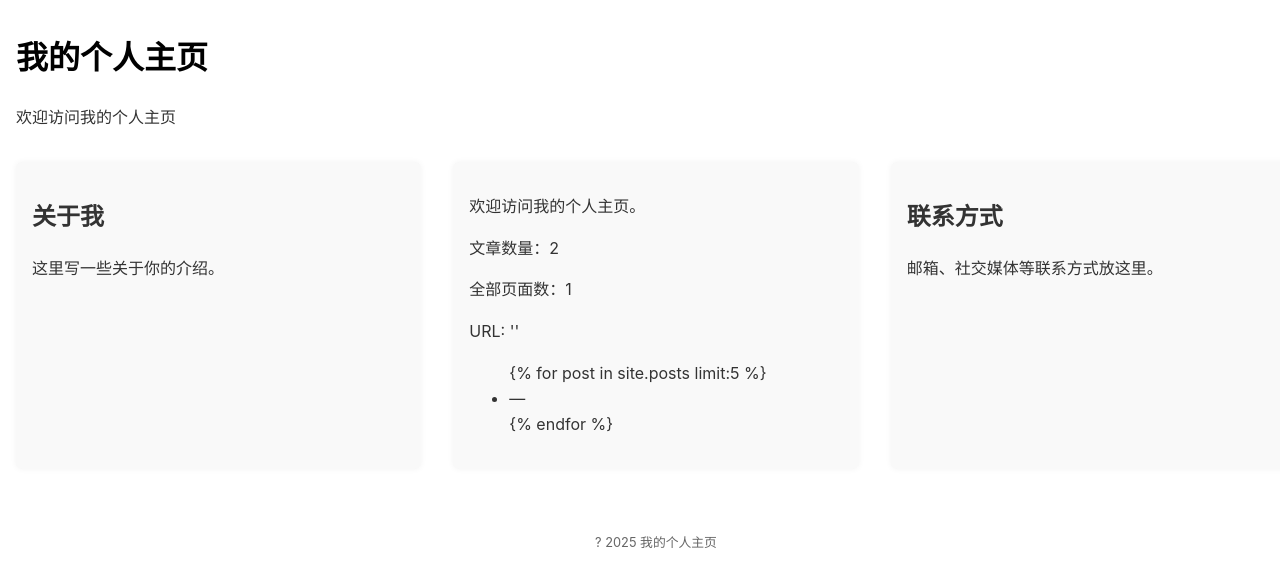
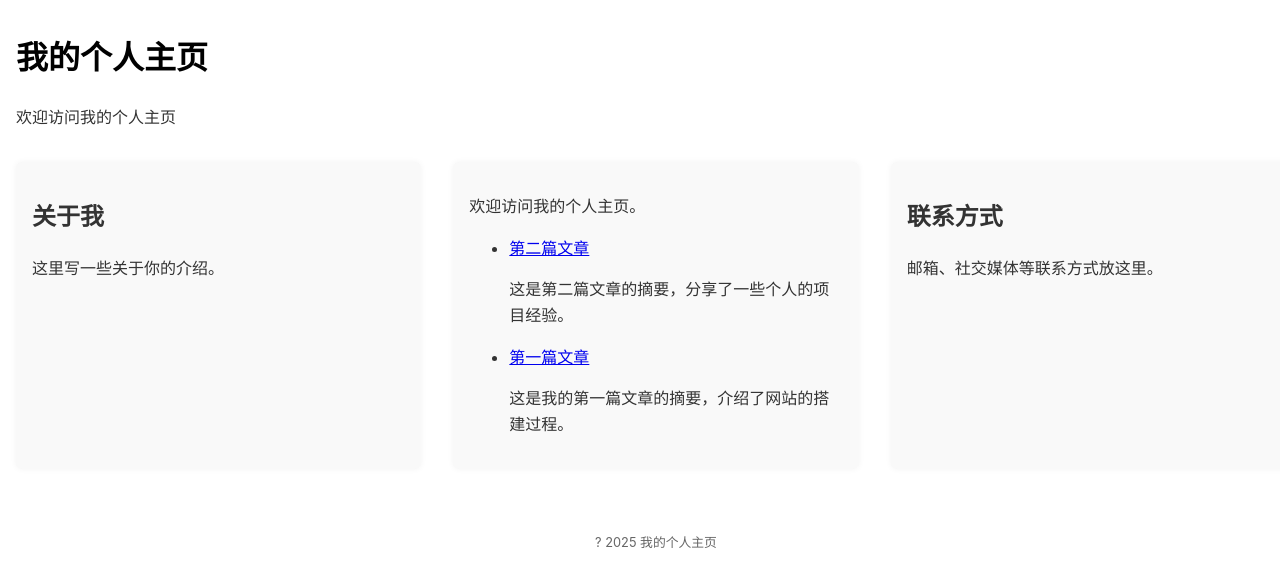
Before and after one commit to jakfeo/blog, a Jekyll site: the page built from index.md, in a window 1280 px wide. Shown: the top 587 px of the page. Built offline with Jekyll 4.4.1, drawn with Linux system fonts in a browser that asks for light colours.

Commit message:
Update index.md

```diff
--- a/index.md
+++ b/index.md
@@ -4,14 +4,11 @@ title: 首页
 ---
 
 欢迎访问我的个人主页。
-<p>文章数量：{{ site.posts | size }}</p>
-
-<p>全部页面数：{{ site.pages | size }}</p>
-<p>URL: '{{ post.url }}'</p>
-<ul>
-  {% raw %}{% for post in site.posts limit:5 %}{% endraw %}
-  <li>
-    <a href="{{ post.url | relative_url }}">{{ post.title }}</a> — <small>{{ post.date | date: "%Y-%m-%d" }}</small>
-  </li>
-  {% raw %}{% endfor %}{% endraw %}
+<ul class="post-list">
+  {% for post in site.posts limit:2 %}
+    <li class="post-item">
+      <a href="{{ post.url | relative_url }}">{{ post.title }}</a>
+      <p>{{ post.excerpt }}</p>
+    </li>
+  {% endfor %}
 </ul>
```
